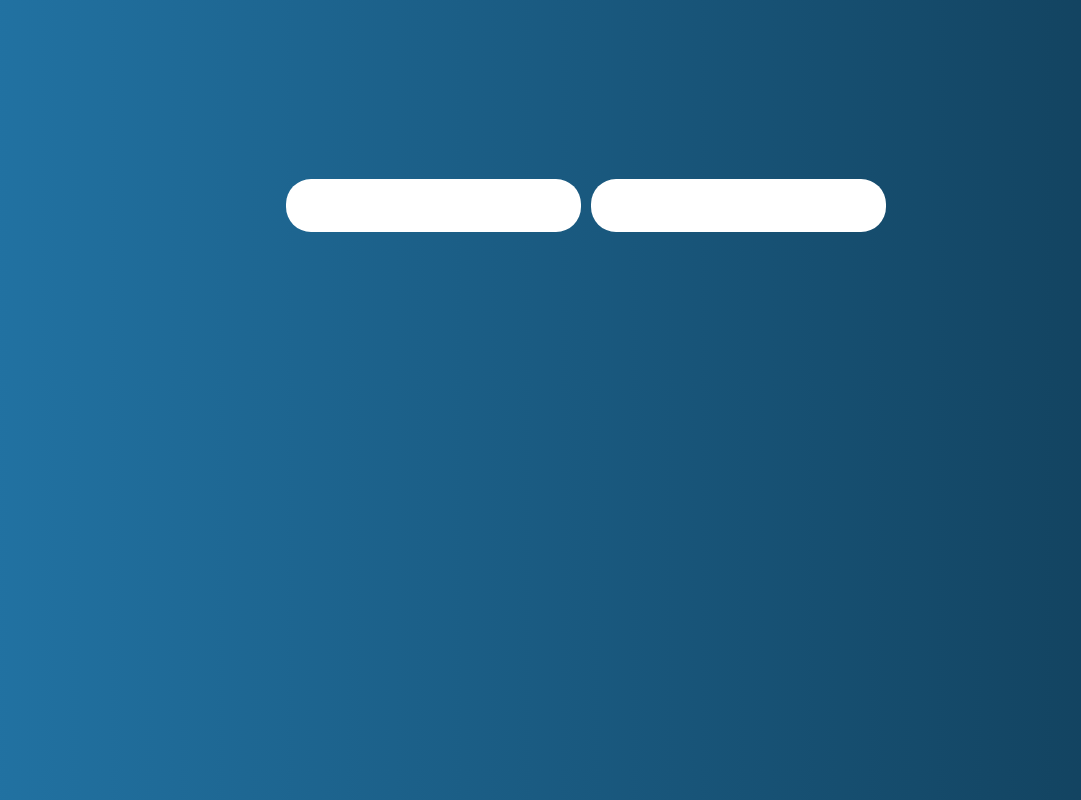
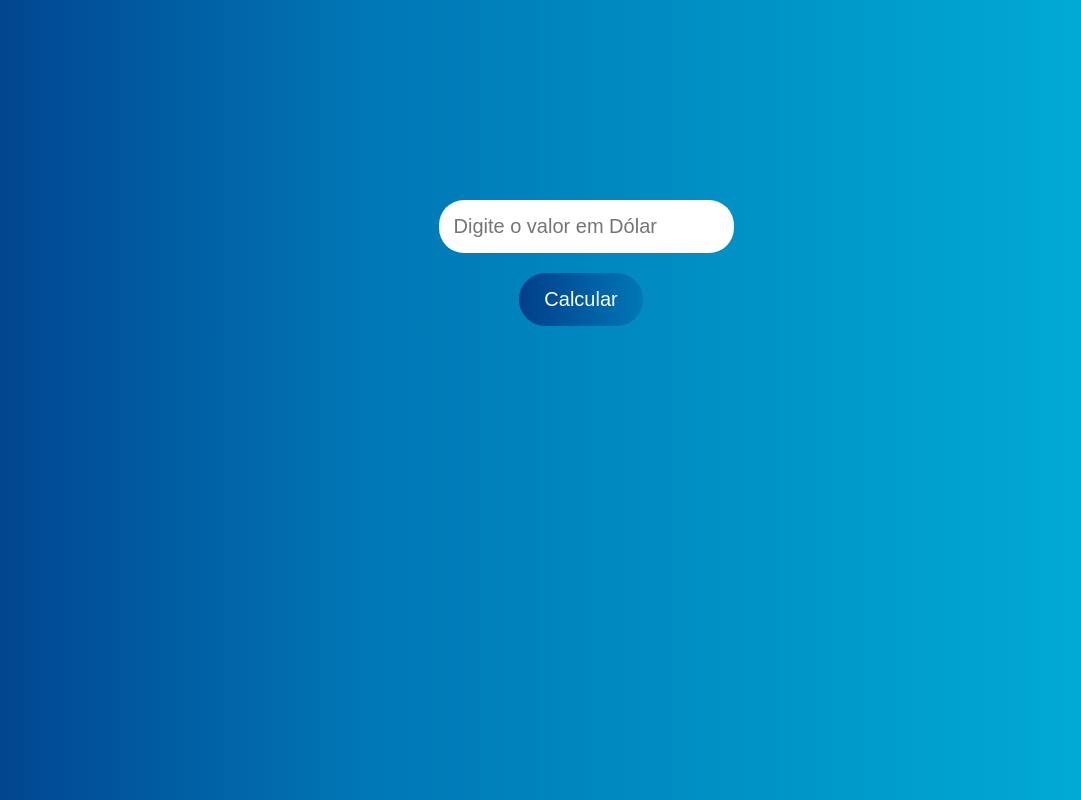
Before and after one commit to ByOnez/ConversorMoedas, a plain HTML site: page index.html in a window 1280 px wide. Shown: the whole page, without its empty margins (59-1140 px from the left). Drawn offline with nearby package versions, Linux system fonts and the light colour scheme; no server answers.

Commit message:
pequenas alterações

```diff
--- a/index.html
+++ b/index.html
@@ -14,8 +14,10 @@
             <p id="dolar-info"></p>
         </div>
         <div class="input-field">
-            <input type="number">
-            <input type="number">
+            <input id="dolarInput" type="number" placeholder="Digite o valor em Dólar">
+        </div>
+        <div>
+            <button id="calculateButton">Calcular</button>
         </div>
     </div>
 </body>
--- a/style.css
+++ b/style.css
@@ -7,19 +7,21 @@
 }
 
 :root {
-    --cor-1: #2274A5;
-    --cor-2: #113E59;
+    --cor-1: #023e8a;
+    --cor-2: #0077b6;
+    --cor-3: #0096c7;
+    --cor-4: #00b4d8;
 }
 
 body {
-    background-image: linear-gradient(to right, var(--cor-1), var(--cor-2));
+    background-image: linear-gradient(to right, var(--cor-1), var(--cor-2), var(--cor-3), var(--cor-4));
     font-family: 'Open Sans', sans-serif;
 }
 
 .container {
     text-align: center;
-    padding-top: 25px;
     color: white;
+    padding-top: 100px;
 }
 
 .view {
@@ -27,13 +29,17 @@ body {
     font-weight: 500;
 }
 
+p {
+    font-size: 20px;
+}
+
 .input-field {
   display: flex;
   align-items: center;
   justify-content: center;
   max-width: 100%;
-  height: 45vh;
   margin: 0 auto;
+  padding-top: 100px;
 }
 
 input {
@@ -42,8 +48,21 @@ input {
   border-width: 0px;
   border-radius: 25px;
   margin-left: 10px;
+  outline: none;
 }
 
-p {
+button {
+    padding: 15px 25px;
+    border-radius: 30px;
+    border-width: 0px;
     font-size: 20px;
+    background-image: linear-gradient(to right, var(--cor-1), var(--cor-2));
+    margin-top: 20px;
+    color: white;
 }
+
+input[type="number"]::-webkit-inner-spin-button,
+input[type="number"]::-webkit-outer-spin-button {
+  -webkit-appearance: none;
+  margin: 0;
+}
```
Also changed, not shown: script.js (+9 -12 lines).
